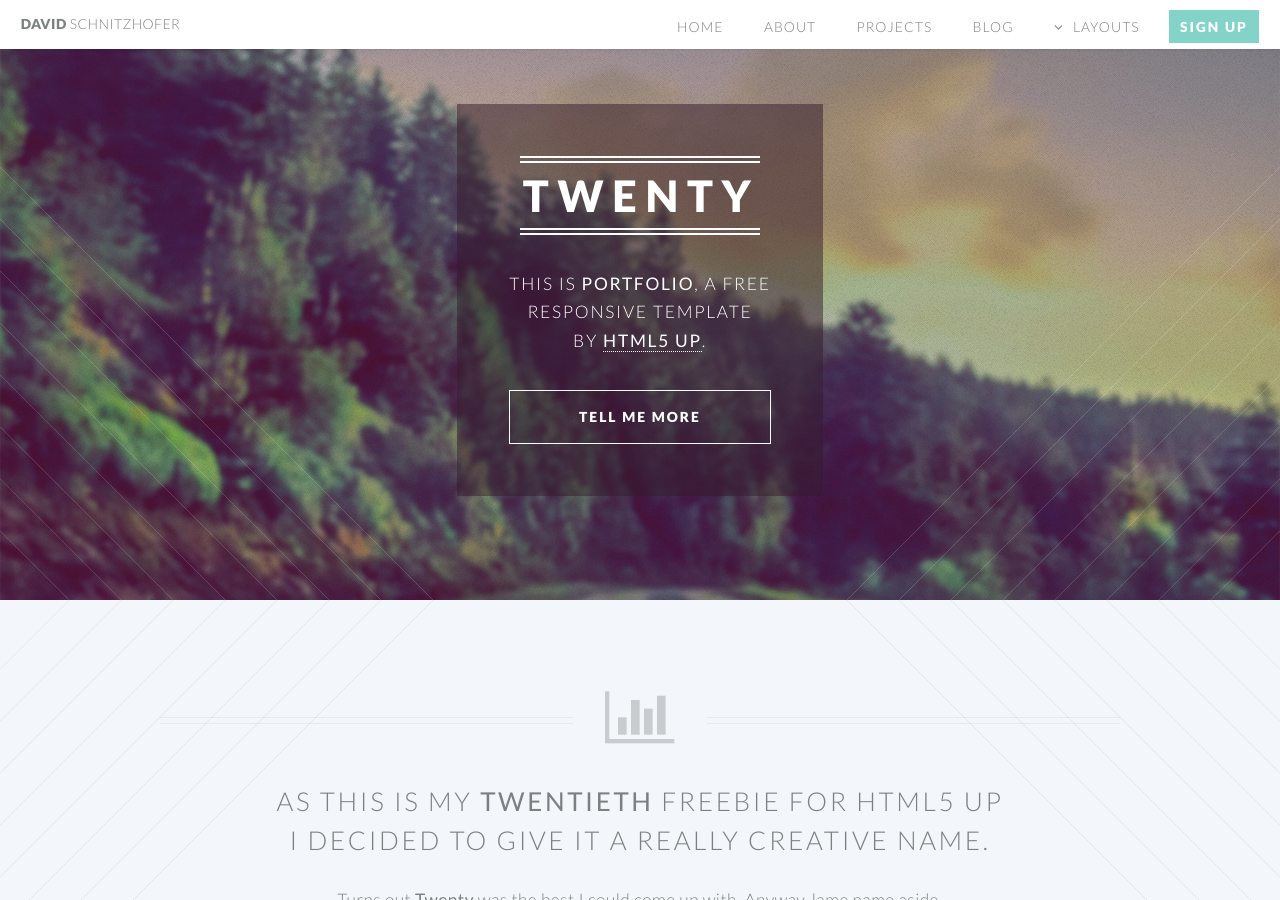
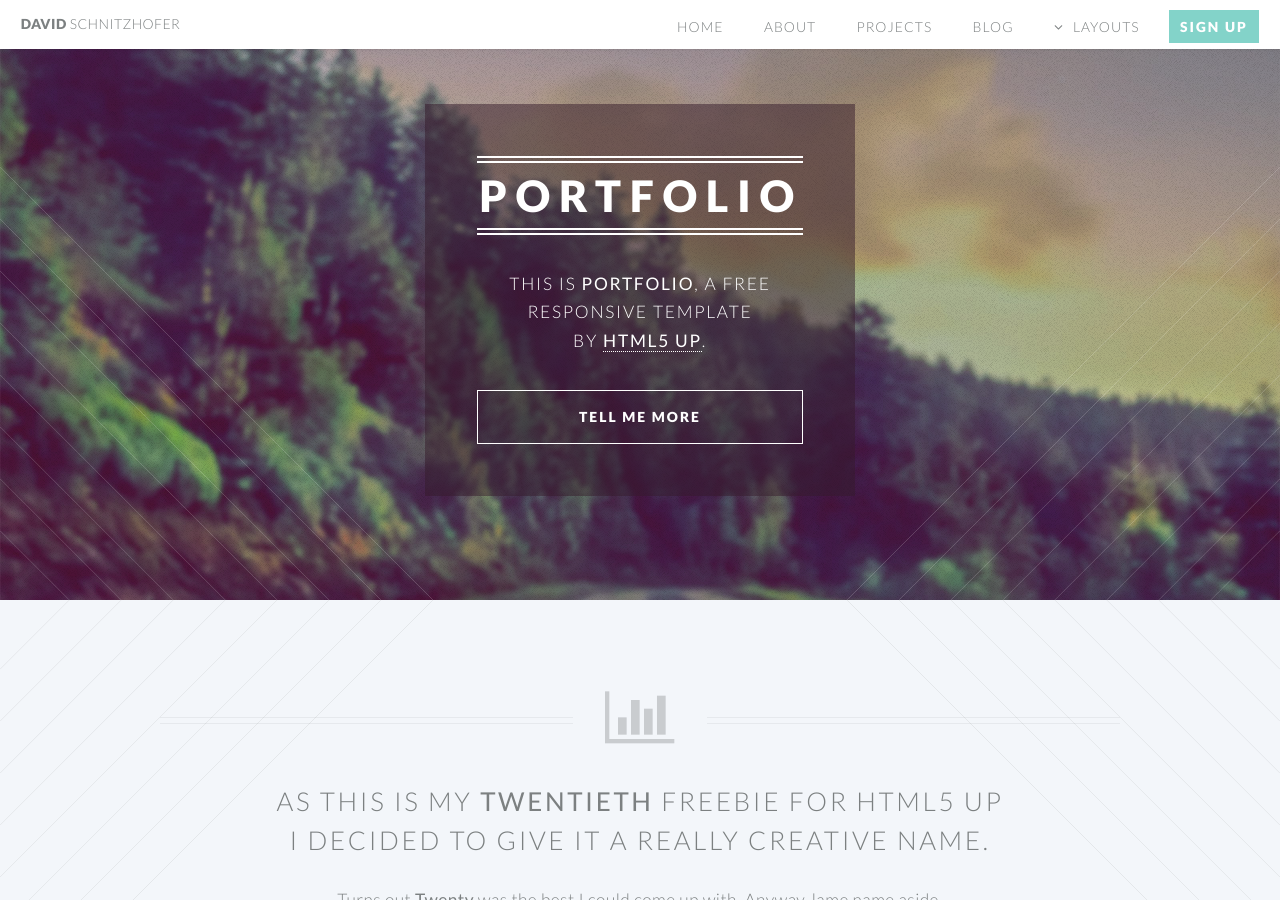
Before and after one commit to dvschnitz/dvschnitz.github.io, a Jekyll site: the page built from index.html, in a window 1280 px wide and 900 px high. Built offline with Jekyll 4.4.1, drawn with Linux system fonts in a browser that asks for light colours.

Commit message:
Changed banner

```diff
--- a/_includes/banner.html
+++ b/_includes/banner.html
@@ -10,7 +10,7 @@
     <div class="inner">
 
         <header>
-            <h2>TWENTY</h2>
+            <h2>PORTFOLIO</h2>
         </header>
         <p>This is <strong>Portfolio</strong>, a free
         <br />
```
Also changed, not shown: 2 other files.
